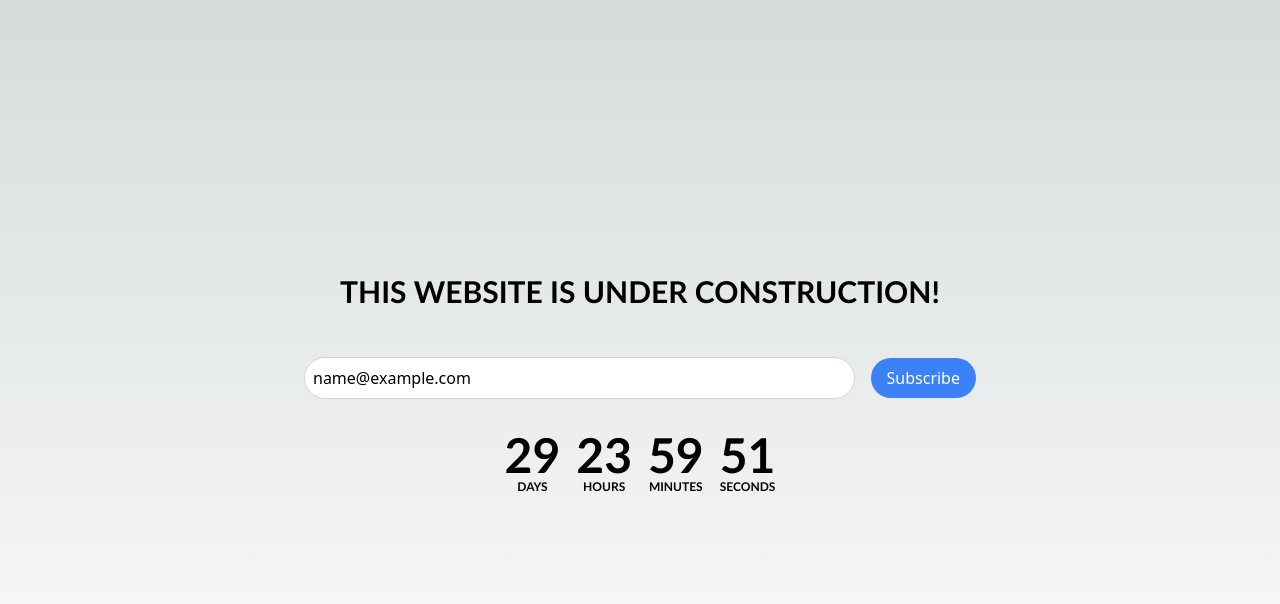
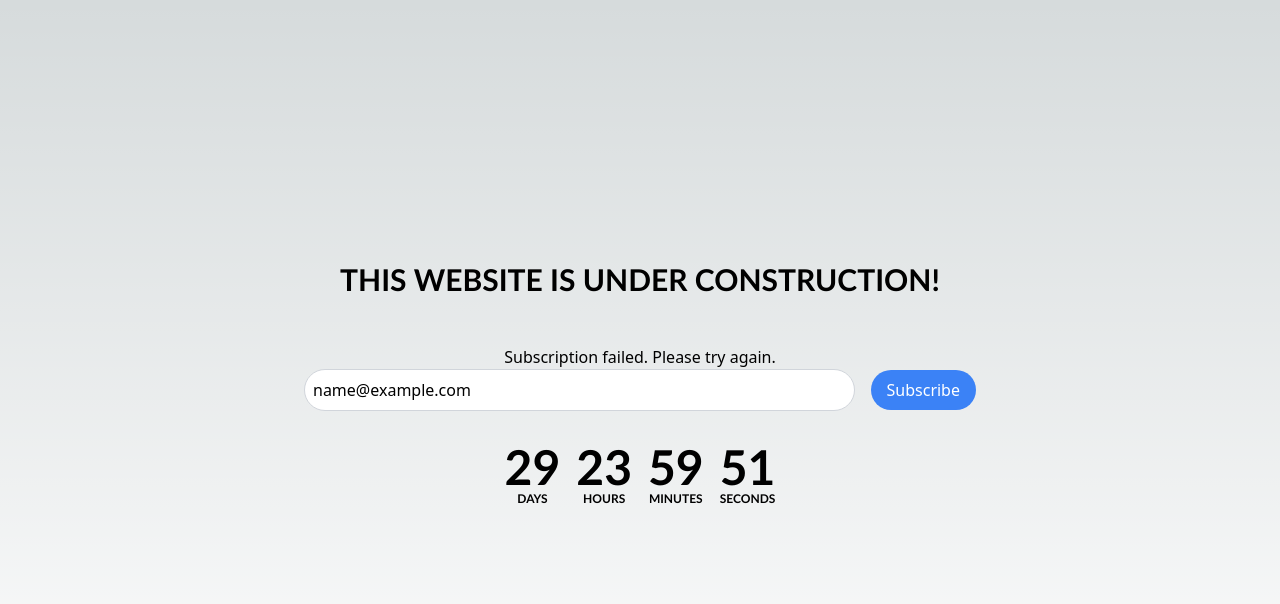
Before and after one commit to zieeco/coming-soon-page, a Next.js app: page / in a window 1280 px wide. Both pictures are taken after typing "name@example.com" into the empty fields and a click on the button "Subscribe". Shown: the top 604 px of the page. Built offline with nearby package versions, Linux system fonts and the light colour scheme; no server answers.

Commit message:
feat(form): enhance user experience in form updates

```diff
--- a/src/components/MainContent.tsx
+++ b/src/components/MainContent.tsx
@@ -9,6 +9,7 @@ const MainContent: React.FC = () => {
   const [email, setEmail] = useState('');
   const [isSubscribed, setIsSubscribed] = useState(false);
   const [initialTargetDate, setInitialTargetDate] = useState<Date | null>(null);
+  const [subscriptionMessage, setSubscriptionMessage] = useState<string | null>(null);
 
   useEffect(() => {
     const fetchTargetDate = async () => {
@@ -30,12 +31,20 @@ const MainContent: React.FC = () => {
       const response = await axios.post('/api/subscribe', { email });
       if (response.status === 200) {
         setIsSubscribed(true);
-        alert('Subscription successful!');
+        setSubscriptionMessage('Subscription successful!');
+
+        setTimeout(() => {
+          setIsSubscribed(false);
+          setSubscriptionMessage(null);
+          setEmail('');
+        }, 2000)
       } else {
         setIsSubscribed(false);
-        // alert('Subscription failed');
+        setSubscriptionMessage('Subscription failed');
       }
-    } catch (error) {
+    } catch (error: any) {
+      console.error('Error subscribing:', error.message);
+      setSubscriptionMessage('Subscription failed. Please try again.');
       throw error;
     }
   };
@@ -48,9 +57,11 @@ const MainContent: React.FC = () => {
           {/* <h4 className="all-font uppercase">We will be live in:</h4> */}
         </div>
 
-        {isSubscribed ? (
-          <p className="text-green-500">You are subscribed! Thank you.</p>
-        ) : (
+        {subscriptionMessage && (
+          <p className={`text ${isSubscribed ? 'text-green-500' : 'tex-red-500'}`}>{subscriptionMessage}</p>
+        )}
+
+        {!isSubscribed &&  (
           <form className="form-container" onSubmit={handleSubscribe}>
             {/* <p className="all-font uppercase">Enter your email address to receive updates</p> */}
             <p className="flex flex-col justify-center items-center sm:flex-row gap-4">
```
